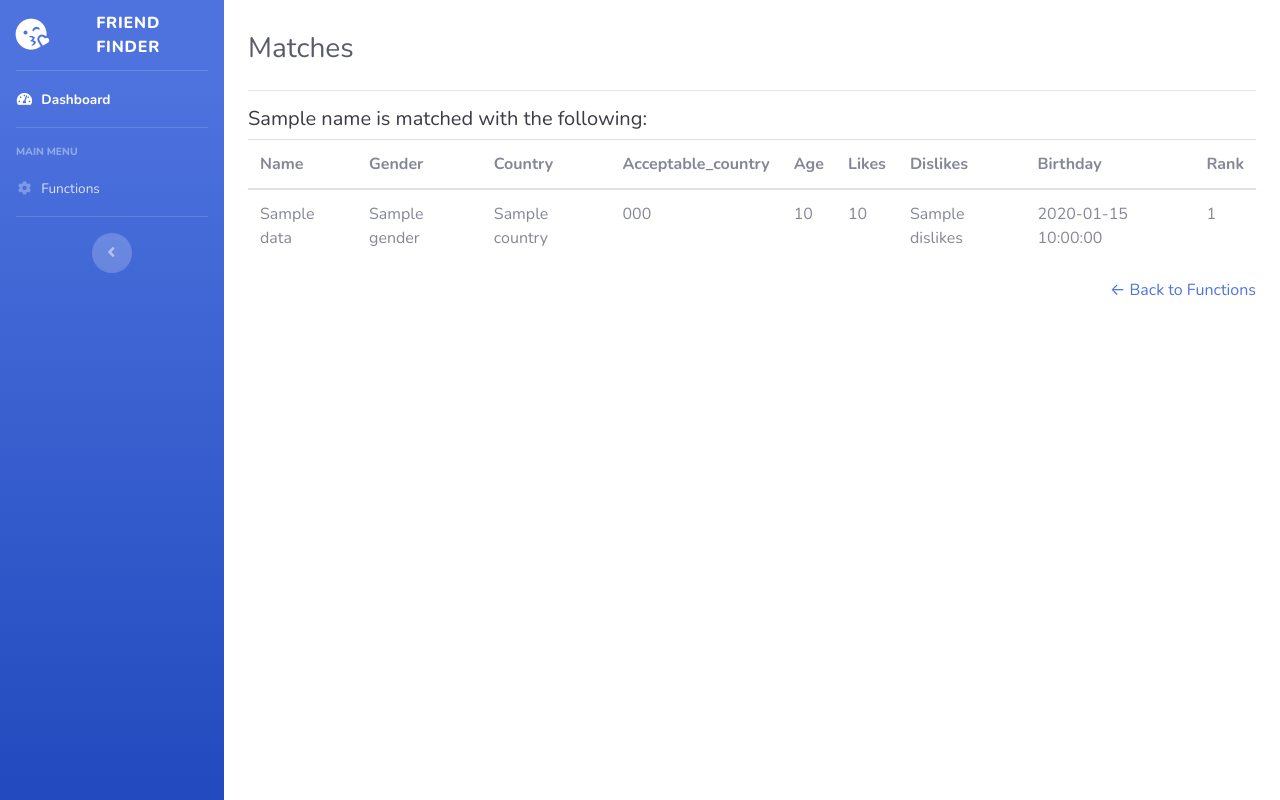
After one commit to southzyzy/Friend-Finder-in-Python, a Flask app: template app/templates/results.html in a window 1280 px wide. The commit adds this page. Run offline with Flask 2, Linux system fonts and the light colour scheme; the template is opened without the code that fills it: most values are stand-ins (such as "Sample title", 1, 10 or a date in 2020); parts of the project's set-up code (start-up, migrations or seed data) failed here and were passed over; some libraries are stand-ins or nearby versions.

Commit message:
PUSH GUI

```diff
--- /dev/null
+++ b/app/templates/results.html
@@ -0,0 +1,56 @@
+<!DOCTYPE html>
+<html lang="en">
+<head>
+    <meta charset="UTF-8">
+    <title>Results</title>
+</head>
+<body id="page-top">
+<!-- Page Wrapper -->
+<div id="wrapper">
+    {% include 'base.html' %}
+    <!-- Begin Page Content -->
+    <div class="container-fluid" style="margin-top: 2em;">
+        <!-- Page Heading -->
+        <div class="d-sm-flex align-items-center justify-content-between mb-4">
+            <h1 class="h3 mb-0 text-gray-800">Matches</h1>
+        </div>
+
+        <hr class="topbar-divider">
+
+        <h5 class="text-gray-900">{{ name }} is matched with the following:</h5>
+        <table class="table table-hover" data-show-columns="true" data-toggle="table">
+            <thead>
+            <tr>
+                <th data-sortable="true">Name</th>
+                <th>Gender</th>
+                <th>Country</th>
+                <th>Acceptable_country</th>
+                <th>Age</th>
+                <th>Likes</th>
+                <th>Dislikes</th>
+                <th>Birthday</th>
+                <th>Rank</th>
+            </tr>
+            </thead>
+            <tbody>
+            {% for d in data %}
+            <tr>
+                <td>{{ d['Name'] }}</td>
+                <td>{{ d['Gender'] }}</td>
+                <td>{{ d['Country'] }}</td>
+                <td>{{ d['Acceptable_country'] }}</td>
+                <td>{{ d['Age'] }}</td>
+                <td>{{ d['Likes'] }}</td>
+                <td>{{ d['Dislikes'] }}</td>
+                <td>{{ d['Birthday'] }}</td>
+                <td>{{ d['Rank'] }}</td>
+
+            </tr>
+            {% endfor %}
+            </tbody>
+        </table>
+        <a class="float-lg-right align-bottom" href="{{ url_for('functions') }}">&larr; Back to Functions</a>
+    </div>
+</div>
+</body>
+</html>
```
Also changed, not shown: app/__init__.py (+20 -2 lines), app/templates/functions.html (+7 -1 lines).
